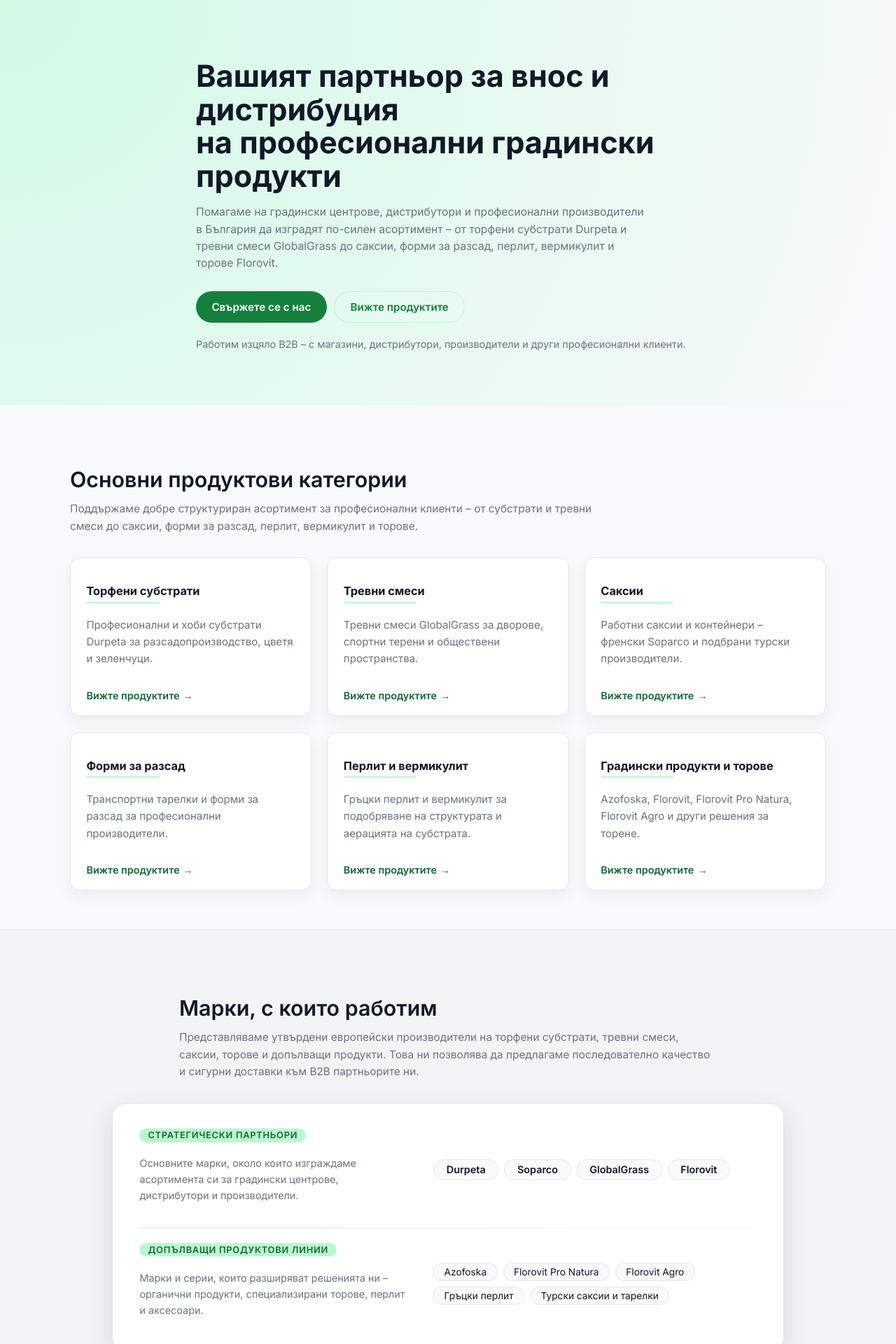
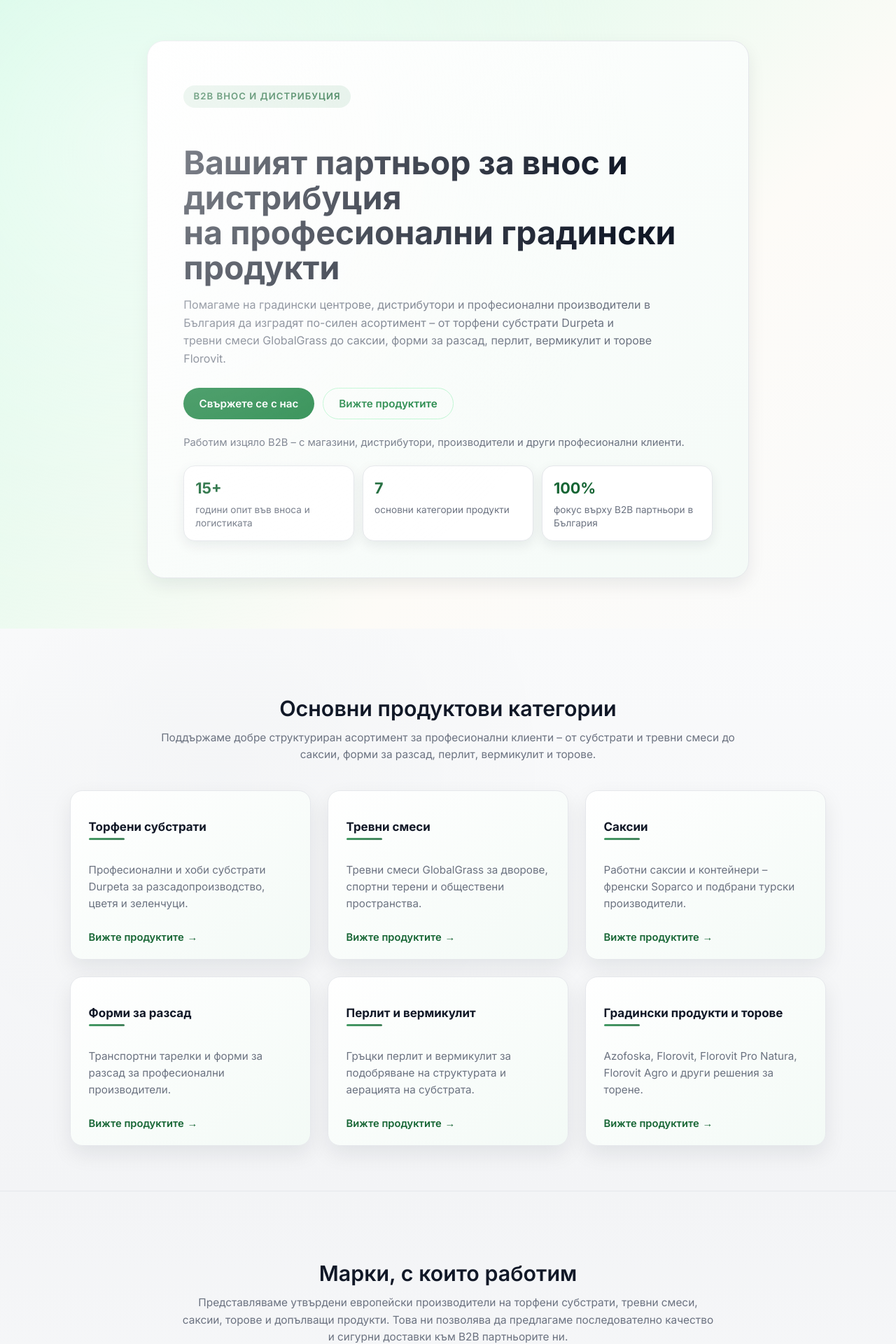
Before and after one commit to yavkata999/agro-export-v3, a Next.js app: page / in a window 1280 px wide. Shown: the part 80-2000 px from the top of the page at 70% size. Built offline with nearby package versions, Linux system fonts and the light colour scheme.

Commit message:
Polish home page styling

```diff
--- a/components/home/HomeHero.tsx
+++ b/components/home/HomeHero.tsx
@@ -1,5 +1,20 @@
 import Link from "next/link";
 import styles from "@styles/components/home/HomeHero.module.css";
+
+const HERO_STATS = [
+  {
+    value: "15+",
+    label: "години опит във вноса и логистиката",
+  },
+  {
+    value: "7",
+    label: "основни категории продукти",
+  },
+  {
+    value: "100%",
+    label: "фокус върху B2B партньори в България",
+  },
+];
 
 export default function HomeHero() {
   return (
@@ -9,6 +24,7 @@
     >
       <div className="container">
         <div className={`${styles.heroInner} ${styles.heroAppear}`}>
+          <p className={styles.heroBadge}>B2B внос и дистрибуция</p>
           <h1 id="hero-heading" className={styles.heroTitle}>
             Вашият партньор за внос и дистрибуция{" "}
             <span className={styles.heroTitleAccent}>
@@ -36,6 +52,15 @@
             Работим изцяло B2B – с магазини, дистрибутори, производители и други
             професионални клиенти.
           </p>
+
+          <ul className={styles.heroStats}>
+            {HERO_STATS.map((stat) => (
+              <li key={stat.label} className={styles.heroStat}>
+                <span className={styles.heroStatValue}>{stat.value}</span>
+                <span className={styles.heroStatLabel}>{stat.label}</span>
+              </li>
+            ))}
+          </ul>
         </div>
       </div>
     </section>
--- a/styles/components/home/HomeBrands.module.css
+++ b/styles/components/home/HomeBrands.module.css
@@ -1,6 +1,6 @@
 .section {
-  padding: 3.8rem 0;
-  background-color: var(--color-bg-soft);
+  padding: 4.2rem 0;
+  background: linear-gradient(180deg, var(--color-bg-soft), var(--color-bg));
   border-top: 1px solid var(--color-border);
   border-bottom: 1px solid var(--color-border);
 }
@@ -8,7 +8,7 @@
 .header {
   max-width: 48rem;
   margin: 0 auto 2rem;
-  text-align: left;
+  text-align: center;
 }
 
 .title {
@@ -25,11 +25,26 @@
 .card {
   max-width: 960px;
   margin: 0 auto;
-  background-color: var(--color-surface);
-  border-radius: 1.25rem;
+  background: linear-gradient(120deg, var(--color-surface-elevated), var(--color-surface-accent));
+  border-radius: 1.4rem;
   border: 1px solid var(--color-border);
-  box-shadow: 0 14px 40px rgba(15, 23, 42, 0.12);
-  padding: 1.8rem 2rem;
+  box-shadow: 0 20px 45px rgba(15, 23, 42, 0.16);
+  padding: 2rem 2.2rem;
+  position: relative;
+  overflow: hidden;
+}
+
+.card::before {
+  content: "";
+  position: absolute;
+  inset: 0;
+  background: radial-gradient(circle at top right, rgba(21, 128, 61, 0.12), transparent 60%);
+  pointer-events: none;
+}
+
+.card > * {
+  position: relative;
+  z-index: 1;
 }
 
 @media (min-width: 768px) {
@@ -59,7 +74,7 @@
   align-items: center;
   padding: 0.15rem 0.75rem;
   border-radius: 999px;
-  background-color: var(--color-primary-soft);
+  background-color: rgba(21, 128, 61, 0.12);
   color: var(--color-primary-dark);
   font-size: 0.8rem;
   font-weight: 600;
@@ -78,26 +93,26 @@
 .chipRow {
   display: flex;
   flex-wrap: wrap;
-  gap: 0.5rem;
+  gap: 0.65rem;
 }
 
 .chip {
   display: inline-flex;
   align-items: center;
   justify-content: center;
-  padding: 0.25rem 0.9rem;
+  padding: 0.3rem 1rem;
   border-radius: 999px;
   border: 1px solid var(--color-border);
-  background-color: var(--color-bg);
-  font-size: 0.86rem;
+  background-color: var(--color-surface);
+  font-size: 0.88rem;
   white-space: nowrap;
   transition: border-color 0.15s ease, background-color 0.15s ease,
     transform 0.1s ease;
 }
 
 .chipLarge {
-  font-size: 0.9rem;
-  padding: 0.35rem 1.1rem;
+  font-size: 0.95rem;
+  padding: 0.4rem 1.2rem;
   font-weight: 600;
 }
 
@@ -120,8 +135,8 @@
 
 /* Dark theme adjustments */
 :root[data-theme="dark"] .card {
-  background-color: var(--color-surface);
-  box-shadow: 0 16px 40px rgba(0, 0, 0, 0.85);
+  background: linear-gradient(120deg, rgba(2, 6, 23, 0.95), rgba(7, 34, 23, 0.9));
+  box-shadow: 0 30px 60px rgba(0, 0, 0, 0.85);
 }
 
 :root[data-theme="dark"] .chip {
--- a/styles/components/home/HomeCategoryGrid.module.css
+++ b/styles/components/home/HomeCategoryGrid.module.css
@@ -1,13 +1,35 @@
 .section {
-  padding: 3.5rem 0;
-  background-color: var(--color-bg);
+  padding: 4rem 0;
+  background: linear-gradient(180deg, var(--color-bg) 0%, var(--color-bg-soft) 100%);
+  position: relative;
+  overflow: hidden;
+}
+
+.section::after {
+  content: "";
+  position: absolute;
+  inset: 0;
+  background-image: radial-gradient(
+    circle at 25% 25%,
+    rgba(15, 23, 42, 0.04),
+    transparent 45%
+  );
+  opacity: 0.4;
+  pointer-events: none;
+  z-index: 0;
+}
+
+.section > * {
+  position: relative;
+  z-index: 1;
 }
 
 /* HEADER */
 
 .header {
-  max-width: 48rem;
-  margin-bottom: 2rem;
+  max-width: 52rem;
+  margin: 0 auto 2.4rem;
+  text-align: center;
 }
 
 .title {
@@ -24,7 +46,7 @@
 
 .grid {
   display: grid;
-  gap: 1.4rem;
+  gap: 1.5rem;
 }
 
 /* 2 columns on tablet */
@@ -52,24 +74,25 @@
 
 .cardInner {
   height: 100%;
-  border-radius: 0.9rem;
+  border-radius: 1.1rem;
   border: 1px solid var(--color-border);
-  background-color: var(--color-surface);
-  box-shadow: 0 8px 22px rgba(15, 23, 42, 0.06);
+  background: linear-gradient(145deg, var(--color-surface), var(--color-surface-accent));
+  box-shadow: 0 12px 30px rgba(15, 23, 42, 0.08);
 
-  padding: 1.3rem 1.4rem 1.2rem;
+  padding: 1.5rem 1.6rem 1.4rem;
   display: flex;
   flex-direction: column;
   justify-content: space-between;
+  gap: 0.75rem;
 
-  transition: transform 0.16s ease, box-shadow 0.16s ease,
-    border-color 0.16s ease, background-color 0.16s ease;
+  transition: transform 0.18s ease, box-shadow 0.18s ease,
+    border-color 0.18s ease, background-color 0.18s ease;
 }
 
 /* TITLE + SMALL ACCENT UNDER IT */
 
 .cardTitle {
-  font-size: 1.02rem;
+  font-size: 1.06rem;
   font-weight: 700;
   margin-bottom: 0.45rem;
   position: relative;
@@ -78,17 +101,18 @@
 .cardTitle::after {
   content: "";
   display: block;
-  width: 35%; /* was 2.75rem */
-  height: 2px;
+  width: 3.2rem;
+  height: 3px;
   border-radius: 999px;
-  background: var(--color-primary-soft);
+  background: linear-gradient(90deg, var(--color-primary) 0%, var(--color-primary-dark) 100%);
   margin-top: 0.35rem;
+  opacity: 0.8;
 }
 
 /* BODY TEXT */
 
 .cardText {
-  font-size: 0.94rem;
+  font-size: 0.95rem;
   line-height: 1.6;
   color: var(--color-muted);
 }
@@ -96,13 +120,13 @@
 /* FOOTER CTA */
 
 .cardFooter {
-  margin-top: 1.1rem;
+  margin-top: auto;
 }
 
 .cardLink {
   display: inline-flex;
   align-items: center;
-  font-size: 0.9rem;
+  font-size: 0.92rem;
   font-weight: 600;
   color: var(--color-primary-dark);
 }
@@ -115,10 +139,10 @@
 /* HOVER STATE */
 
 .card:hover .cardInner {
-  transform: translateY(-3px);
-  box-shadow: 0 15px 32px rgba(15, 23, 42, 0.14);
+  transform: translateY(-4px);
+  box-shadow: 0 22px 40px rgba(15, 23, 42, 0.15);
   border-color: var(--color-primary-soft);
-  background-color: var(--color-surface-accent-strong);
+  background: linear-gradient(145deg, var(--color-surface-accent-strong), var(--color-surface));
 }
 
 .card:hover .cardTitle::after {
@@ -138,9 +162,6 @@
 /* DARK MODE TWEAKS */
 
 :root[data-theme="dark"] .cardInner {
-  box-shadow: 0 10px 28px rgba(0, 0, 0, 0.8);
-}
-
-:root[data-theme="dark"] .cardInner {
+  box-shadow: 0 12px 36px rgba(0, 0, 0, 0.7);
   border-color: var(--color-border);
 }
--- a/styles/components/home/HomeFinalCta.module.css
+++ b/styles/components/home/HomeFinalCta.module.css
@@ -1,19 +1,30 @@
 .section {
-  padding: 3rem 0;
-  /* richer, more premium gradient */
-  background: radial-gradient(circle at top left, #16a34a, #0b5f2a 70%);
+  padding: 3.6rem 0;
+  background: linear-gradient(120deg, #064e3b, #0b5f2a 55%, #022c22);
   color: #f9fafb;
+  box-shadow: 0 -10px 30px rgba(15, 23, 42, 0.25);
+  position: relative;
+  overflow: hidden;
 }
 
-/* slight shadow to separate from content above */
-.section {
-  box-shadow: 0 -10px 30px rgba(15, 23, 42, 0.25);
+.section::after {
+  content: "";
+  position: absolute;
+  inset: 0;
+  background: radial-gradient(circle at 80% 20%, rgba(16, 185, 129, 0.35), transparent 55%);
+  pointer-events: none;
 }
 
 .inner {
+  position: relative;
   display: grid;
   gap: 1.5rem;
   align-items: center;
+  padding: 2rem;
+  border: 1px solid rgba(255, 255, 255, 0.25);
+  border-radius: 1.5rem;
+  backdrop-filter: blur(4px);
+  background: rgba(4, 47, 32, 0.5);
 }
 
 @media (min-width: 768px) {
--- a/styles/components/home/HomeHero.module.css
+++ b/styles/components/home/HomeHero.module.css
@@ -1,17 +1,44 @@
 .hero {
-  padding-top: 4rem; /* more breathing room */
-  padding-bottom: 4rem;
-  background: radial-gradient(
-    circle at top left,
+  padding-top: 4.5rem;
+  padding-bottom: 4.5rem;
+  background: linear-gradient(
+    135deg,
     var(--hero-bg-start),
+    #fdfbf7 65%,
     var(--hero-bg-end)
   );
+  position: relative;
+  overflow: hidden;
+}
+
+.hero::after {
+  content: "";
+  position: absolute;
+  inset: 0;
+  background: radial-gradient(
+    circle at 15% 25%,
+    rgba(255, 255, 255, 0.7),
+    transparent 55%
+  );
+  opacity: 0.7;
+  pointer-events: none;
 }
 
 .heroInner {
-  max-width: 720px;
+  position: relative;
+  max-width: 860px;
   margin: 0 auto;
   text-align: center;
+  padding: clamp(1.5rem, 4vw, 3.2rem);
+  border-radius: 1.5rem;
+  background: linear-gradient(
+      140deg,
+      rgba(255, 255, 255, 0.95),
+      rgba(243, 250, 246, 0.9)
+    ),
+    var(--color-surface);
+  border: 1px solid var(--color-border);
+  box-shadow: var(--shadow-soft);
 }
 
 /* On larger screens, align text slightly left for a more “pro” feel */
@@ -22,9 +49,9 @@
 }
 
 .heroTitle {
-  font-size: clamp(2.1rem, 3.4vw, 2.7rem);
+  font-size: clamp(2.3rem, 4vw, 2.9rem);
   font-weight: 700;
-  line-height: 1.1;
+  line-height: 1.08;
   margin-bottom: 1rem;
 }
 
@@ -33,11 +60,11 @@
 }
 
 .heroSubtitle {
-  font-size: 0.98rem;
+  font-size: 1rem;
   color: var(--color-muted);
-  max-width: 40rem;
-  margin: 0 auto 1.7rem;
-  line-height: 1.55; /* better readability for Bulgarian */
+  max-width: 42rem;
+  margin: 0 auto 1.8rem;
+  line-height: 1.6;
 }
 
 @media (min-width: 768px) {
@@ -50,20 +77,25 @@
 .heroActions {
   display: flex;
   flex-wrap: wrap;
-  gap: 0.65rem; /* slightly tighter cluster */
+  gap: 0.75rem;
   justify-content: center;
-  margin-bottom: 1.2rem;
+  margin-bottom: 1.35rem;
 }
 
 @media (min-width: 768px) {
   .heroActions {
     justify-content: flex-start;
   }
+
+  .heroStats {
+    gap: 1rem;
+  }
 }
 
 .heroNote {
-  font-size: 0.9rem;
+  font-size: 0.92rem;
   color: var(--color-muted);
+  margin-bottom: 1.25rem;
 }
 
 /* ---------------------------------------------
@@ -74,6 +106,63 @@
   opacity: 0;
   transform: translateY(10px);
   animation: heroFadeIn 500ms ease-out forwards;
+}
+
+.heroBadge {
+  display: inline-flex;
+  align-items: center;
+  gap: 0.4rem;
+  padding: 0.35rem 0.9rem;
+  border-radius: 999px;
+  background: rgba(21, 128, 61, 0.12);
+  color: var(--color-primary-dark);
+  font-weight: 600;
+  font-size: 0.82rem;
+  text-transform: uppercase;
+  letter-spacing: 0.08em;
+  margin-bottom: 0.9rem;
+}
+
+.heroStats {
+  margin: 0;
+  padding: 0;
+  list-style: none;
+  display: grid;
+  grid-template-columns: repeat(auto-fit, minmax(140px, 1fr));
+  gap: 0.75rem;
+}
+
+.heroStat {
+  padding: 0.9rem 1rem;
+  border-radius: 1rem;
+  background: var(--color-surface);
+  border: 1px solid var(--color-border);
+  box-shadow: 0 6px 18px rgba(15, 23, 42, 0.08);
+}
+
+.heroStatValue {
+  display: block;
+  font-size: 1.35rem;
+  font-weight: 700;
+  color: var(--color-primary-dark);
+}
+
+.heroStatLabel {
+  display: block;
+  margin-top: 0.25rem;
+  font-size: 0.85rem;
+  color: var(--color-muted);
+  line-height: 1.45;
+}
+
+:root[data-theme="dark"] .heroInner {
+  background: linear-gradient(140deg, rgba(2, 6, 23, 0.9), rgba(6, 31, 16, 0.9));
+  border-color: var(--color-border);
+}
+
+:root[data-theme="dark"] .heroStat {
+  background: var(--color-surface);
+  box-shadow: 0 18px 40px rgba(0, 0, 0, 0.7);
 }
 
 @keyframes heroFadeIn {
```
Also changed, not shown: styles/components/home/HomeValueProps.module.css (+27 -22 lines), styles/components/home/HomeVideoTeaser.module.css (+34 -23 lines).
